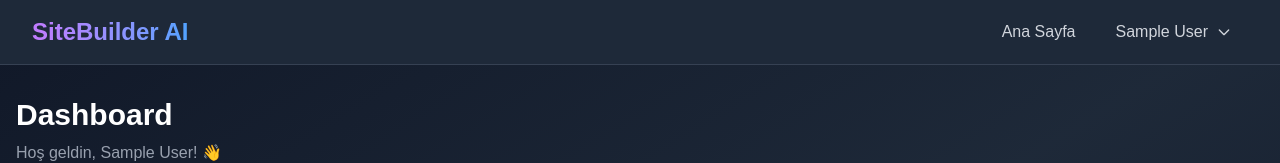
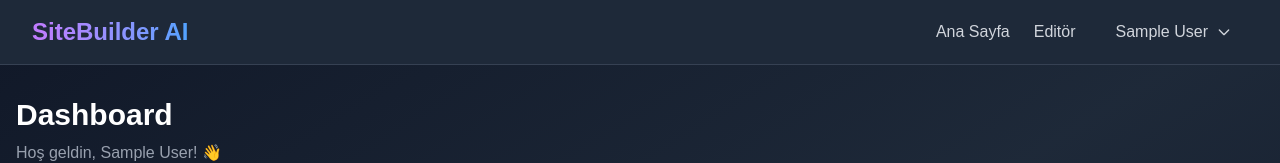
Before and after one commit to erdoganeray/personal-site-builder, a Next.js app: page /dashboard in a window 1280 px wide. Shown: the top 163 px of the page. Built offline with nearby package versions, Linux system fonts and the light colour scheme; no server answers; the database is empty; sample sign-in values are in the browser's storage.

Commit message:
feat: Add link to editor in dashboard navigation for improved user access

```diff
--- a/src/app/dashboard/page.tsx
+++ b/src/app/dashboard/page.tsx
@@ -151,6 +151,9 @@ export default function DashboardPage() {
                                 <Link href="/" className="text-gray-300 hover:text-white transition-colors">
                                     Ana Sayfa
                                 </Link>
+                                <Link href="/editor" className="text-gray-300 hover:text-white transition-colors">
+                                    Editör
+                                </Link>
                                 <div className="relative group">
                                     <button className="px-4 py-2 text-gray-300 hover:text-white transition-colors flex items-center gap-2">
                                         {session.user?.name || session.user?.email}
@@ -201,6 +204,9 @@ export default function DashboardPage() {
                             <Link href="/" className="text-gray-300 hover:text-white transition-colors">
                                 Ana Sayfa
                             </Link>
+                            <Link href="/editor" className="text-gray-300 hover:text-white transition-colors">
+                                Editör
+                            </Link>
                             <div className="relative group">
                                 <button className="px-4 py-2 text-gray-300 hover:text-white transition-colors flex items-center gap-2">
                                     {session.user?.name || session.user?.email}
```
Also changed, not shown: 1 other file (tests, documents, lock files or other folders).
